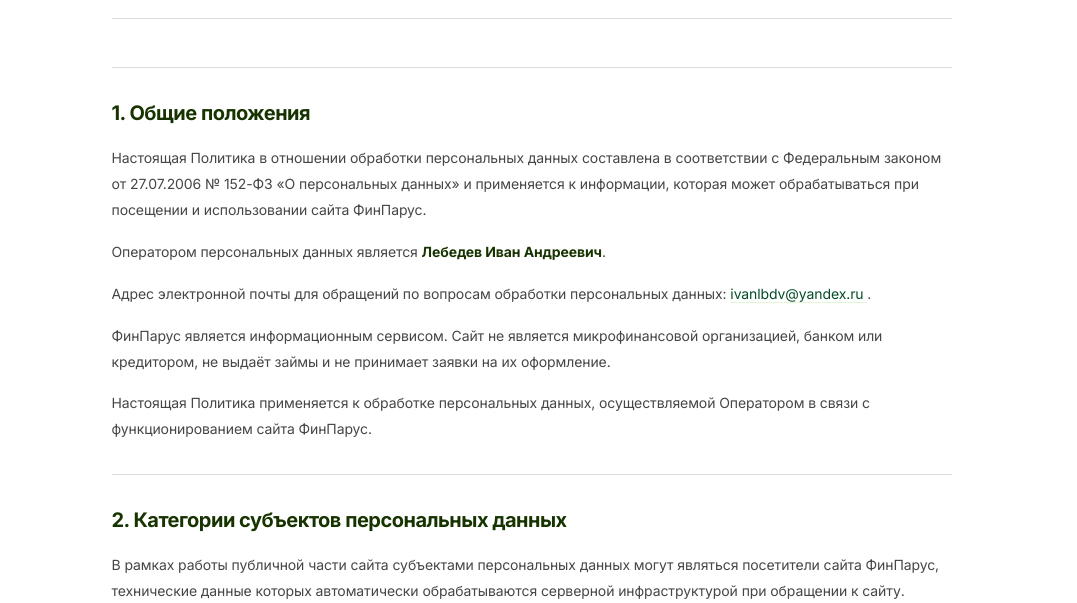
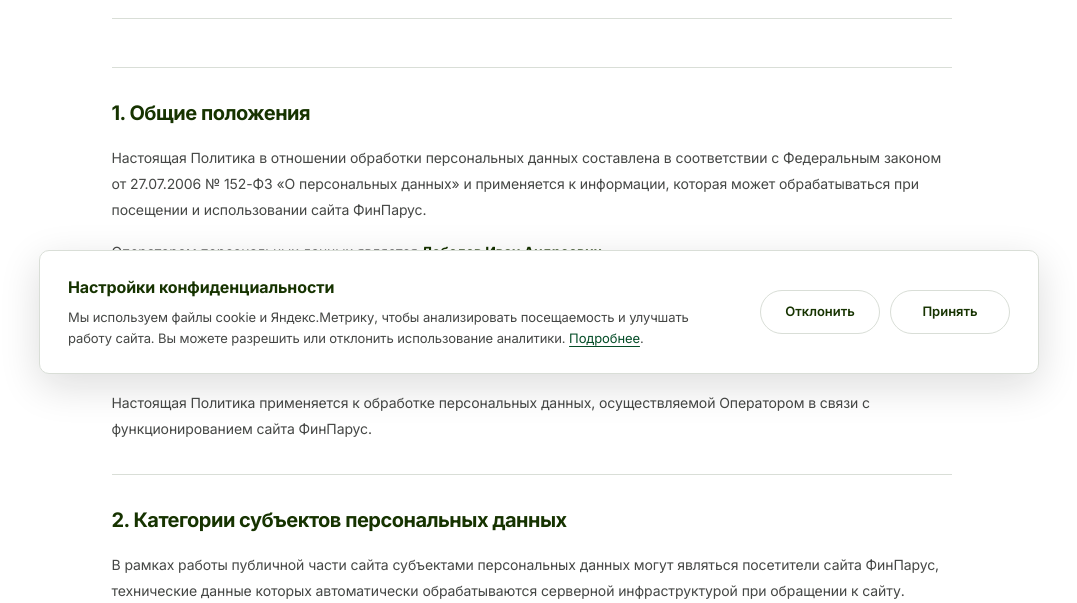
Before and after one commit to ivanlbdv/showcase, a Django app: page /privacy/ in a window 1280 px wide. Shown: the part 402-1005 px from the top of the page, without its empty margins (101-1178 px from the left). Run offline with Django 5.2, Linux system fonts and the light colour scheme.

Commit message:
version 40

```diff
--- /dev/null
+++ b/project/showcase/static/showcase/css/cookie-banner.css
@@ -0,0 +1,121 @@
+.cookie-banner[hidden] {
+  display: none;
+}
+
+.cookie-banner {
+  position: fixed;
+  z-index: 1000;
+  right: 24px;
+  bottom: 24px;
+  left: 24px;
+
+  display: flex;
+  align-items: center;
+  justify-content: space-between;
+  gap: 28px;
+
+  max-width: 1000px;
+  margin: 0 auto;
+  padding: 24px 28px;
+
+  color: var(--forest, #163300);
+  background: var(--paper, #fff);
+  border: 1px solid var(--line, #d9ded7);
+  border-radius: var(--radius-card, 10px);
+  box-shadow: 0 12px 40px rgb(14 15 12 / 14%);
+}
+
+.cookie-banner__content {
+  min-width: 0;
+}
+
+.cookie-banner__title {
+  margin: 0 0 8px;
+  font-size: 16px;
+  font-weight: 700;
+}
+
+.cookie-banner__text {
+  margin: 0;
+  color: var(--charcoal, #454745);
+  font-size: 13px;
+  line-height: 1.6;
+}
+
+.cookie-banner__text a {
+  color: var(--spruce, #054d28);
+  text-decoration: underline;
+  text-underline-offset: 3px;
+}
+
+.cookie-banner__actions {
+  display: flex;
+  flex-shrink: 0;
+  gap: 10px;
+  margin-left: auto;
+  justify-content: flex-end;
+}
+
+.cookie-banner__button {
+  min-height: 44px;
+  padding: 0 18px;
+  border: 1px solid transparent;
+  border-radius: var(--radius-pill, 9999px);
+  font: inherit;
+  font-size: 13px;
+  font-weight: 600;
+  cursor: pointer;
+  transition: background 0.2s ease, border-color 0.2s ease;
+}
+
+.cookie-banner__button--primary {
+  color: #fff;
+  background: var(--forest, #163300);
+  width: 120px;
+}
+
+.cookie-banner__button--primary:hover {
+  background: var(--spruce, #054d28);
+}
+
+.cookie-banner__button--secondary {
+  color: var(--forest, #163300);
+  background: transparent;
+  width: 120px;
+  border-color: var(--line, #d9ded7);
+}
+
+.cookie-banner__button--secondary:hover {
+  background: var(--surface-soft, #f6f8f5);
+}
+
+.cookie-banner__button:focus-visible {
+  outline: 3px solid var(--lime, #9fe870);
+  outline-offset: 3px;
+}
+
+@media (max-width: 700px) {
+  .cookie-banner {
+    right: 12px;
+    bottom: 12px;
+    left: 12px;
+
+    flex-direction: column;
+    align-items: stretch;
+    gap: 16px;
+
+    padding: 20px;
+  }
+
+  .cookie-banner__actions {
+    display: flex;
+    flex-shrink: 0;
+    gap: 10px;
+    margin-left: auto;
+    justify-content: flex-end;
+  }
+
+  .cookie-banner__button {
+    padding: 0 10px;
+  }
+}
--- /dev/null
+++ b/project/showcase/static/showcase/js/cookie-consent.js
@@ -0,0 +1,111 @@
+(() => {
+  const CONSENT_KEY = "finparus_cookie_consent";
+  const CONSENT_MAX_AGE = 180 * 24 * 60 * 60 * 1000;
+
+  const banner = document.querySelector("#cookie-banner");
+
+  if (!banner) return;
+
+  const getConsent = () => {
+    try {
+      const saved = JSON.parse(localStorage.getItem(CONSENT_KEY));
+
+      if (!saved || !saved.date) return null;
+
+      if (Date.now() - saved.date > CONSENT_MAX_AGE) {
+        localStorage.removeItem(CONSENT_KEY);
+        return null;
+      }
+
+      return saved.value;
+    } catch {
+      return null;
+    }
+  };
+
+  const saveConsent = (value) => {
+    localStorage.setItem(
+      CONSENT_KEY,
+      JSON.stringify({
+        value,
+        date: Date.now()
+      })
+    );
+  };
+
+  const loadMetrika = () => {
+    if (window.ym) return;
+
+    (function (m, e, t, r, i, k, a) {
+      m[i] = m[i] || function () {
+        (m[i].a = m[i].a || []).push(arguments);
+      };
+      m[i].l = 1 * new Date();
+
+      for (let j = 0; j < document.scripts.length; j++) {
+        if (document.scripts[j].src === r) return;
+      }
+
+      k = e.createElement(t);
+      a = e.getElementsByTagName(t)[0];
+      k.async = 1;
+      k.src = r;
+      a.parentNode.insertBefore(k, a);
+    })(
+      window,
+      document,
+      "script",
+      "https://mc.yandex.ru/metrika/tag.js?id=113804707",
+      "ym"
+    );
+
+    ym(113804707, "init", {
+      ssr: true,
+      webvisor: true,
+      clickmap: true,
+      ecommerce: "dataLayer",
+      referrer: document.referrer,
+      url: location.href,
+      accurateTrackBounce: true,
+      trackLinks: true
+    });
+  };
+
+  const showBanner = () => {
+    banner.hidden = false;
+  };
+
+  const hideBanner = () => {
+    banner.hidden = true;
+  };
+
+  const applyConsent = (value) => {
+    saveConsent(value);
+    hideBanner();
+
+    if (value === "accepted") {
+      loadMetrika();
+    }
+  };
+
+  banner.querySelectorAll("[data-cookie-choice]").forEach((button) => {
+    button.addEventListener("click", () => {
+      applyConsent(button.dataset.cookieChoice);
+    });
+  });
+
+  const consent = getConsent();
+
+  if (consent === "accepted") {
+    loadMetrika();
+  } else if (consent !== "rejected") {
+    showBanner();
+  }
+
+  document.querySelectorAll("[data-cookie-settings]").forEach((link) => {
+    link.addEventListener("click", (event) => {
+      event.preventDefault();
+      showBanner();
+    });
+  });
+})();
--- /dev/null
+++ b/project/showcase/templates/showcase/includes/cookie_banner.html
@@ -0,0 +1,23 @@
+<div class="cookie-banner" id="cookie-banner" role="dialog"
+     aria-label="Настройки файлов cookie" aria-describedby="cookie-banner-text" hidden>
+  <div class="cookie-banner__content">
+    <p class="cookie-banner__title">Настройки конфиденциальности</p>
+    <p class="cookie-banner__text" id="cookie-banner-text">
+      Мы используем файлы cookie и Яндекс.Метрику, чтобы анализировать
+      посещаемость и улучшать работу сайта. Вы можете разрешить или
+      отклонить использование аналитики.
+      <a href="{% url 'showcase:privacy_policy' %}#cookies">Подробнее</a>.
+    </p>
+  </div>
+
+  <div class="cookie-banner__actions">
+    <button class="cookie-banner__button cookie-banner__button--secondary"
+            type="button" data-cookie-choice="rejected">
+      Отклонить
+    </button>
+    <button class="cookie-banner__button cookie-banner__button--secondary"
+            type="button" data-cookie-choice="accepted">
+      Принять
+    </button>
+  </div>
+</div>
--- a/project/showcase/templates/showcase/privacy.html
+++ b/project/showcase/templates/showcase/privacy.html
@@ -1,3 +1,4 @@
+{% include "showcase/includes/cookie_banner.html" %}
 {% load static %}
 <!DOCTYPE html>
 <html lang="ru">
@@ -20,7 +21,10 @@
     rel="stylesheet"
     href="{% static 'showcase/css/showcase.css' %}"
   >
-
+  <link
+    rel="stylesheet"
+    href="{% static 'showcase/css/cookie-banner.css' %}"
+  >
   <link
     rel="icon"
     href="{% static 'showcase/images/favicon.ico' %}"
@@ -289,38 +293,42 @@
       </section>
 
       <section class="privacy__section">
-        <h2>8. Файлы cookie и системы аналитики</h2>
+        <h2 id="cookies">8. Файлы cookie и системы аналитики</h2>
 
         <p>
-          ФинПарус не использует файлы cookie, иные аналогичные технологии
-	      для идентификации посетителей, а также средства веб-аналитики,
-	      рекламные пиксели, инструменты ретаргетинга и иные средства
-	      отслеживания посетителей.
+          Сайт ФинПарус использует сервис веб-аналитики
+          Яндекс.Метрика, предоставляемый ООО «ЯНДЕКС».
+          Сервис применяется для анализа посещаемости сайта,
+          оценки взаимодействия пользователей с его страницами
+          и улучшения работы сайта.
         </p>
 
         <p>
-	      Оператор не осуществляет рекламное, маркетинговое или поведенческое
-	      отслеживание посетителей сайта, не формирует профили посетителей,
-	      не использует персонализированную рекламу и не передаёт сведения о
-	      посетителях микрофинансовым организациям в целях оформления займов
-	      или принятия решений по заявкам.
+          При использовании Яндекс.Метрики могут обрабатываться
+          технические сведения о посещении сайта, включая IP-адрес,
+          сведения о браузере и устройстве, источник перехода,
+          просмотренные страницы, действия пользователя
+          и информацию, собираемую с использованием файлов cookie
+          и аналогичных технологий.
         </p>
 
         <p>
-	      Техническая информация, указанная в разделе 3 настоящей Политики,
-	      обрабатывается исключительно в составе серверных технических журналов
-	      в целях обеспечения функционирования, доступности и безопасности сайта,
-	      диагностики ошибок и противодействия неправомерным запросам и сетевым атакам.
+          Загрузка счётчика Яндекс.Метрики и использование
+          аналитических технологий осуществляются после получения
+          согласия посетителя посредством cookie-баннера.
+          При отказе от аналитики счётчик не загружается.
         </p>
 
         <p>
-          При изменении используемых на сайте технологий, которое повлечёт установку
-	      файлов cookie, использование систем веб-аналитики, рекламных пикселей,
-	      иных средств отслеживания либо обработку дополнительных категорий
-	      персональных данных, Оператор до начала такой обработки обеспечит наличие
-	      надлежащего правового основания, а в случаях, предусмотренных законодательством
-	      Российской Федерации, получение согласия субъекта персональных данных.
-	      В настоящую Политику будут внесены соответствующие изменения.
+          Выбор посетителя сохраняется в браузере.
+          Посетитель может изменить своё решение в любой момент,
+          воспользовавшись настройками cookie на сайте.
+        </p>
+
+        <p>
+          Подробнее об обработке данных сервисом Яндекс.Метрика
+          можно узнать в документации и документах
+          Яндекса о конфиденциальности.
         </p>
       </section>
 
@@ -582,5 +590,6 @@
       </footer>
     </article>
   </main>
+  <script src="{% static 'showcase/js/cookie-consent.js' %}" defer></script>
 </body>
 </html>
--- a/project/showcase/templates/showcase/product_showcase.html
+++ b/project/showcase/templates/showcase/product_showcase.html
@@ -1,3 +1,4 @@
+{% include "showcase/includes/cookie_banner.html" %}
 {% load static %}
 <!DOCTYPE html>
 <html lang="ru">
@@ -8,6 +9,7 @@
   <meta name="theme-color" content="#ffffff">
   <title>ФинПарус — подбор займов от микрофинансовых организаций</title>
   <link rel="stylesheet" href="{% static 'showcase/css/showcase.css' %}">
+  <link rel="stylesheet" href="{% static 'showcase/css/cookie-banner.css' %}">
   <link rel="icon" href="{% static 'showcase/images/favicon.ico' %}" type="image/x-icon">
 </head>
 <body>
@@ -157,10 +159,14 @@
 
       <p class="disclamer__links">
         <a href="{% url 'showcase:privacy_policy' %}">Политика обработки персональных данных</a>
+        <br>
+        <br>
+        <a href="#" data-cookie-settings>Настройки cookie</a>
       </p>
       <span class="disclaimer__age">18+</span>
     </footer>
   </main>
   <script src="{% static 'showcase/js/showcase.js' %}" defer></script>
+  <script src="{% static 'showcase/js/cookie-consent.js' %}" defer></script>
 </body>
 </html>
```
Also changed, not shown: project/project/settings.py (+3 -8 lines). Lines whose indentation alone changed are shown as unchanged.
